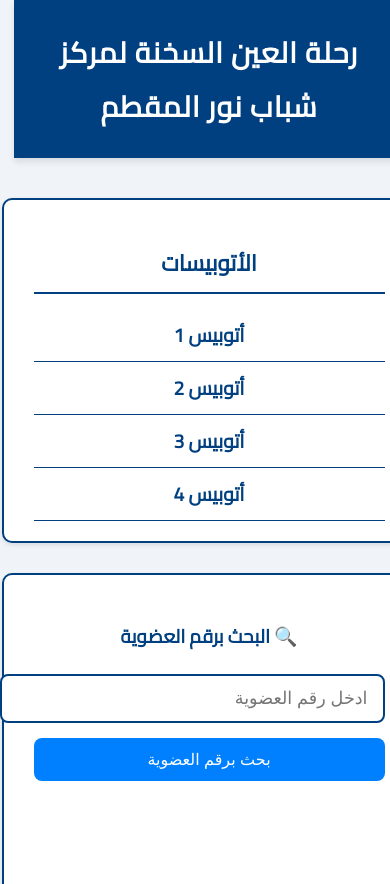
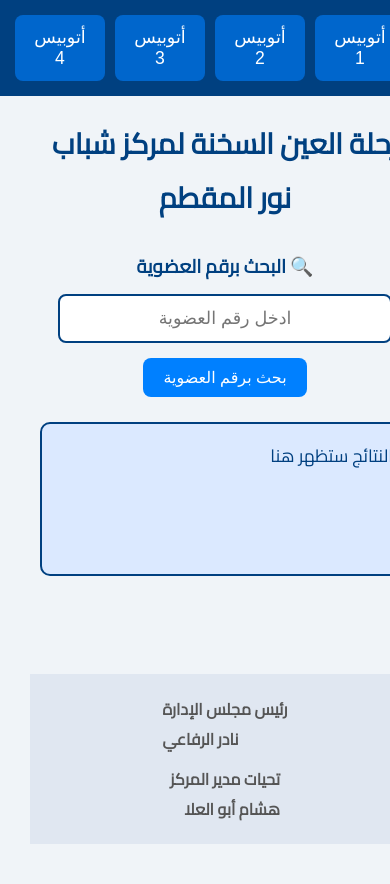
Before and after one commit to abdo-mc/bus-checker, a plain HTML site: page Index.HTML in a window 390 px wide. Shown: the top 884 px of the page. After the commit the page ends 844 px from the top, so only its background shows below. Drawn offline with Linux system fonts and the light colour scheme.

Commit message:
Update Index.HTML

```diff
--- a/Index.HTML
+++ b/Index.HTML
@@ -12,124 +12,85 @@
       padding: 0;
       direction: rtl;
       display: flex;
-      flex-direction: column;
       min-height: 100vh;
       color: #333;
     }
-    header {
+    nav {
+      width: 160px;
       background-color: #004080;
-      color: #fff;
-      padding: 25px 15px;
-      text-align: center;
-      font-size: 1.8rem;
-      font-weight: 700;
-      letter-spacing: 1px;
-      box-shadow: 0 4px 6px rgba(0,0,0,0.1);
+      padding: 20px;
+      color: white;
+      display: flex;
+      flex-direction: column;
+      gap: 15px;
+    }
+    nav button {
+      background: #0066cc;
+      border: none;
+      color: white;
+      padding: 12px;
+      font-size: 1.1rem;
+      border-radius: 8px;
+      cursor: pointer;
+      transition: background-color 0.3s ease;
+    }
+    nav button:hover {
+      background: #003d66;
     }
     main {
       flex-grow: 1;
-      display: flex;
-      padding: 40px 20px;
-      gap: 40px;
-      justify-content: center;
-      align-items: flex-start;
+      padding: 40px 30px;
     }
-    .bus-list {
-      background: #fff;
-      border: 2px solid #004080;
-      border-radius: 10px;
-      padding: 20px 30px;
-      width: 150px;
+    header {
+      font-size: 1.8rem;
+      font-weight: 700;
+      margin-bottom: 25px;
       color: #004080;
-      font-weight: 700;
-      font-size: 1.2rem;
-      box-shadow: 0 2px 5px rgba(0,0,0,0.1);
       text-align: center;
-      cursor: pointer;
-      user-select: none;
-    }
-    .bus-list h3 {
-      margin-bottom: 15px;
-      border-bottom: 2px solid #004080;
-      padding-bottom: 8px;
-    }
-    .bus-list ul {
-      list-style: none;
-      padding: 0;
-      margin: 0;
-    }
-    .bus-list ul li {
-      padding: 8px 0;
-      border-bottom: 1px solid #004080;
-      cursor: pointer;
-      transition: background-color 0.3s ease;
-    }
-    .bus-list ul li:hover {
-      background-color: #cce0ff;
     }
     .search-box {
-      background: #fff;
-      border: 2px solid #004080;
-      border-radius: 10px;
-      padding: 25px 30px;
-      max-width: 400px;
-      width: 90vw;
-      box-shadow: 0 2px 5px rgba(0,0,0,0.1);
+      margin-bottom: 25px;
       text-align: center;
     }
     .search-box h3 {
-      margin-bottom: 20px;
+      margin-bottom: 10px;
       color: #004080;
     }
     input[type="text"] {
-      width: 100%;
+      width: 300px;
+      max-width: 90vw;
       padding: 12px 15px;
       font-size: 1.1rem;
       border: 2px solid #004080;
       border-radius: 8px;
       outline: none;
-      margin-bottom: 15px;
+      margin-bottom: 10px;
+      text-align: center;
     }
-    button {
+    button.search-btn {
       background-color: #0080ff;
       border: none;
       color: white;
-      padding: 12px 20px;
+      padding: 10px 20px;
       font-size: 1rem;
       border-radius: 8px;
       cursor: pointer;
       transition: background-color 0.3s ease;
-      width: 100%;
+      margin-top: 5px;
     }
-    button:hover {
+    button.search-btn:hover {
       background-color: #005bb5;
     }
     #result {
-      margin-top: 30px;
-      font-size: 1.2rem;
-      min-height: 70px;
+      font-size: 1.1rem;
       color: #004080;
       white-space: pre-line;
-      text-align: center;
-    }
-    #result .error {
-      color: #d93025;
-      font-weight: 600;
-    }
-    table {
-      width: 100%;
-      border-collapse: collapse;
       margin-top: 20px;
-      font-size: 1rem;
-    }
-    th, td {
-      border: 1px solid #004080;
-      padding: 8px 12px;
-      text-align: center;
-      color: #004080;
-    }
-    th {
-      background-color: #cce0ff;
+      min-height: 120px;
+      border: 2px solid #004080;
+      border-radius: 10px;
+      padding: 15px;
+      background: #dbe9ff;
     }
     footer {
       background: #e0e7f1;
@@ -139,127 +100,127 @@
       font-weight: 600;
       color: #555;
       font-size: 1rem;
+      position: fixed;
+      bottom: 0;
+      width: 100%;
+      box-sizing: border-box;
     }
-    @media (max-width: 700px) {
+    @media (max-width: 600px) {
+      body {
+        flex-direction: column;
+      }
+      nav {
+        width: 100%;
+        flex-direction: row;
+        justify-content: center;
+        gap: 10px;
+        padding: 15px;
+      }
       main {
+        padding: 20px 10px 80px 10px;
+      }
+      footer {
         flex-direction: column;
         align-items: center;
-        gap: 30px;
-      }
-      .bus-list {
-        width: 90vw;
-      }
-      .search-box {
-        max-width: none;
-        width: 90vw;
+        gap: 10px;
+        position: static;
       }
     }
   </style>
 </head>
 <body>
 
-<header>
-  رحلة العين السخنة لمركز شباب نور المقطم
-</header>
+<nav>
+  <button onclick="loadBusSeats('1')">أتوبيس 1</button>
+  <button onclick="loadBusSeats('2')">أتوبيس 2</button>
+  <button onclick="loadBusSeats('3')">أتوبيس 3</button>
+  <button onclick="loadBusSeats('4')">أتوبيس 4</button>
+</nav>
 
 <main>
-  <div class="bus-list">
-    <h3>الأتوبيسات</h3>
-    <ul>
-      <li onclick="loadBusSeats('1')">أتوبيس 1</li>
-      <li onclick="loadBusSeats('2')">أتوبيس 2</li>
-      <li onclick="loadBusSeats('3')">أتوبيس 3</li>
-      <li onclick="loadBusSeats('4')">أتوبيس 4</li>
-    </ul>
-  </div>
+  <header>رحلة العين السخنة لمركز شباب نور المقطم</header>
 
   <div class="search-box">
     <h3>🔍 البحث برقم العضوية</h3>
     <input type="text" id="membership" placeholder="ادخل رقم العضوية" />
-    <button onclick="searchById()">بحث برقم العضوية</button>
-    <div id="result"></div>
+    <br />
+    <button class="search-btn" onclick="searchById()">بحث برقم العضوية</button>
   </div>
+
+  <div id="result">النتائج ستظهر هنا</div>
 </main>
 
 <footer>
   <div style="text-align: left;">
-    رئيس مجلس الإدارة<br>
+    رئيس مجلس الإدارة<br />
     نادر الرفاعي
   </div>
   <div style="text-align: right;">
-    تحيات مدير المركز<br>
+    تحيات مدير المركز<br />
     هشام أبو العلا
   </div>
 </footer>
 
 <script>
-  const apiBase = "https://script.google.com/macros/s/AKfycbx2uR52ys_ax9mtOwcGgDdoojGmluP6G1XjZNg9igt4Sf_wfkyDcvGKYLayM8fyKmUyuA/exec";
+  const apiBase = "https://script.google.com/macros/s/AKfycbywMLxJT_xBYoFCdSglMuCIVATe-qcu3m5x3t64fIza/dev";
 
   function showError(message) {
-    document.getElementById('result').innerHTML = `<span class="error">❌ ${message}</span>`;
+    document.getElementById('result').innerHTML = `<span class="error" style="color:#d93025;font-weight:600;">❌ ${message}</span>`;
   }
 
-  function showResult(data) {
+  function showBusResults(busNumber, data) {
     const resultDiv = document.getElementById('result');
-    if (Array.isArray(data.results)) {
-      if (data.results.length === 0) {
-        showError("لم يتم العثور على نتائج.");
-        return;
-      }
-
-      let output = "🔽 النتائج المطابقة:\n";
-      data.results.forEach((item, i) => {
-        output += `\n👤 ${item.name}\n🚌 أتوبيس: ${item.bus}\n🪑 كرسي: ${item.seat}\n-------------------`;
+    if (data.results && data.results.length > 0) {
+      let output = `🚍 بيانات الأتوبيس ${busNumber}:\n\n`;
+      data.results.forEach(item => {
+        output += `كرسي رقم ${item.seat} - ${item.name} (عضوية: ${item.id})\n`;
       });
       resultDiv.textContent = output;
+    } else {
+      showError("لا توجد بيانات لهذا الأتوبيس");
+    }
+  }
 
+  function loadBusSeats(busNumber) {
+    document.getElementById('result').textContent = "جاري تحميل البيانات...";
+    fetch(`${apiBase}?bus=${encodeURIComponent(busNumber)}`)
+      .then(res => res.json())
+      .then(data => {
+        if (data.error) {
+          showError(data.error);
+        } else {
+          showBusResults(busNumber, data);
+        }
+      })
+      .catch(() => {
+        showError("حدث خطأ في الاتصال.");
+      });
+  }
+
+  function showIdResult(data) {
+    if (data.error) {
+      showError(data.error);
     } else {
-      resultDiv.textContent = `✅ الاسم: ${data.name}\n🚌 أتوبيس: ${data.bus}\n🪑 كرسي: ${data.seat}`;
+      const output = `✅ الاسم: ${data.name}\n🚌 أتوبيس: ${data.bus}\n🪑 كرسي: ${data.seat}`;
+      document.getElementById('result').textContent = output;
     }
   }
 
   function searchById() {
     const id = document.getElementById('membership').value.trim();
-    if (!id) return showError("من فضلك أدخل رقم العضوية");
+    if (!id) {
+      showError("من فضلك أدخل رقم العضوية");
+      return;
+    }
     document.getElementById('result').textContent = "جاري البحث...";
     fetch(`${apiBase}?id=${encodeURIComponent(id)}`)
       .then(res => res.json())
-      .then(data => data.error ? showError(data.error) : showResult(data))
-      .catch(() => showError("حدث خطأ في الاتصال."));
-  }
-
-  function loadBusSeats(busNumber) {
-    const resultDiv = document.getElementById('result');
-    resultDiv.innerHTML = "جاري تحميل بيانات الأتوبيس...";
-    fetch(`${apiBase}?bus=${encodeURIComponent(busNumber)}`)
-      .then(res => res.json())
       .then(data => {
-        if(data.error) {
-          showError(data.error);
-          return;
-        }
-        // اعرض جدول الكراسي
-        let html = `<h3>بيانات أتوبيس ${busNumber}</h3>`;
-        html += `<table>
-          <thead>
-            <tr>
-              <th>رقم العضوية</th>
-              <th>الاسم</th>
-              <th>الكرسي</th>
-            </tr>
-          </thead>
-          <tbody>`;
-        data.results.forEach(item => {
-          html += `<tr>
-            <td>${item.id}</td>
-            <td>${item.name}</td>
-            <td>${item.seat}</td>
-          </tr>`;
-        });
-        html += "</tbody></table>";
-        resultDiv.innerHTML = html;
+        showIdResult(data);
       })
-      .catch(() => showError("حدث خطأ في الاتصال."));
+      .catch(() => {
+        showError("حدث خطأ في الاتصال.");
+      });
   }
 </script>
 
```
